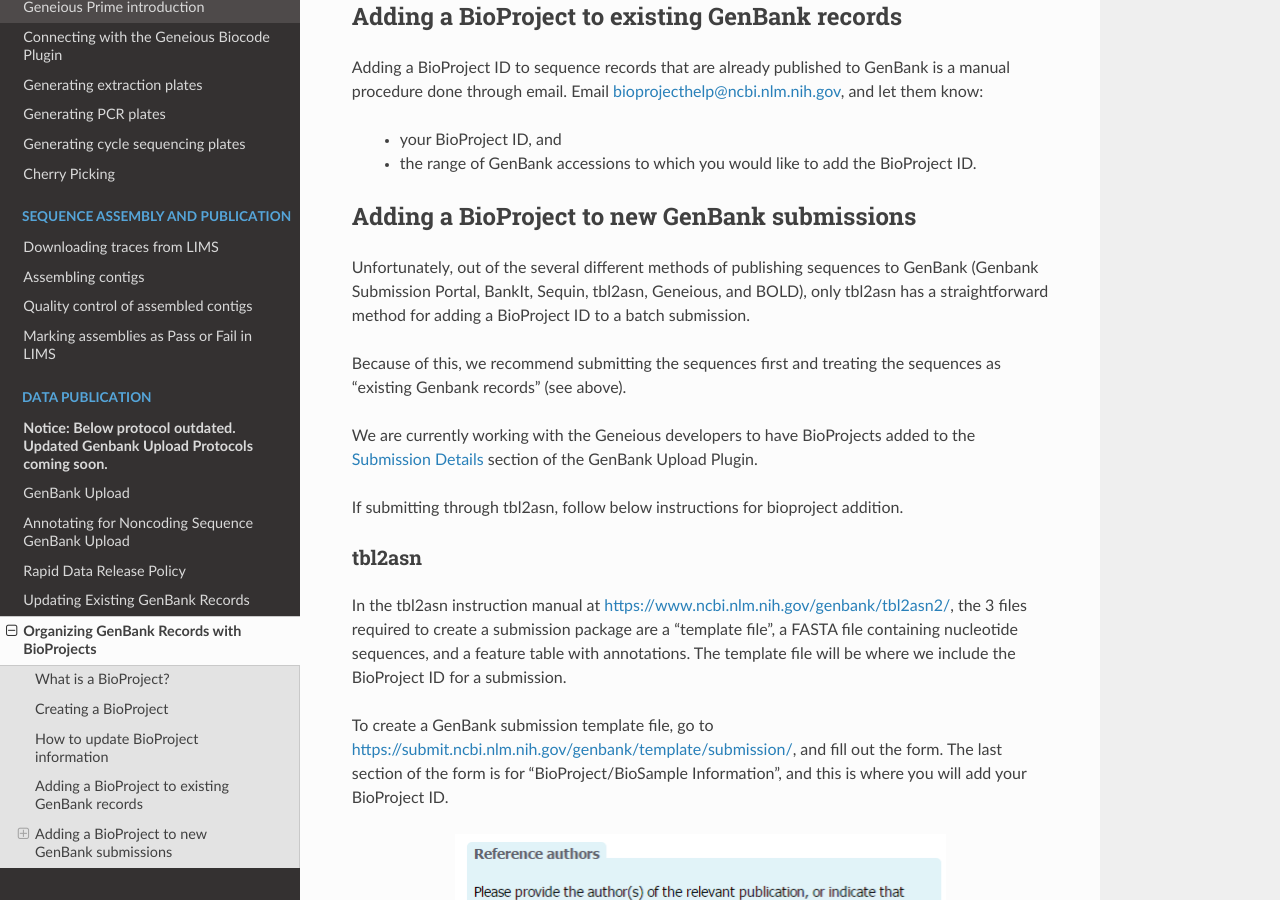
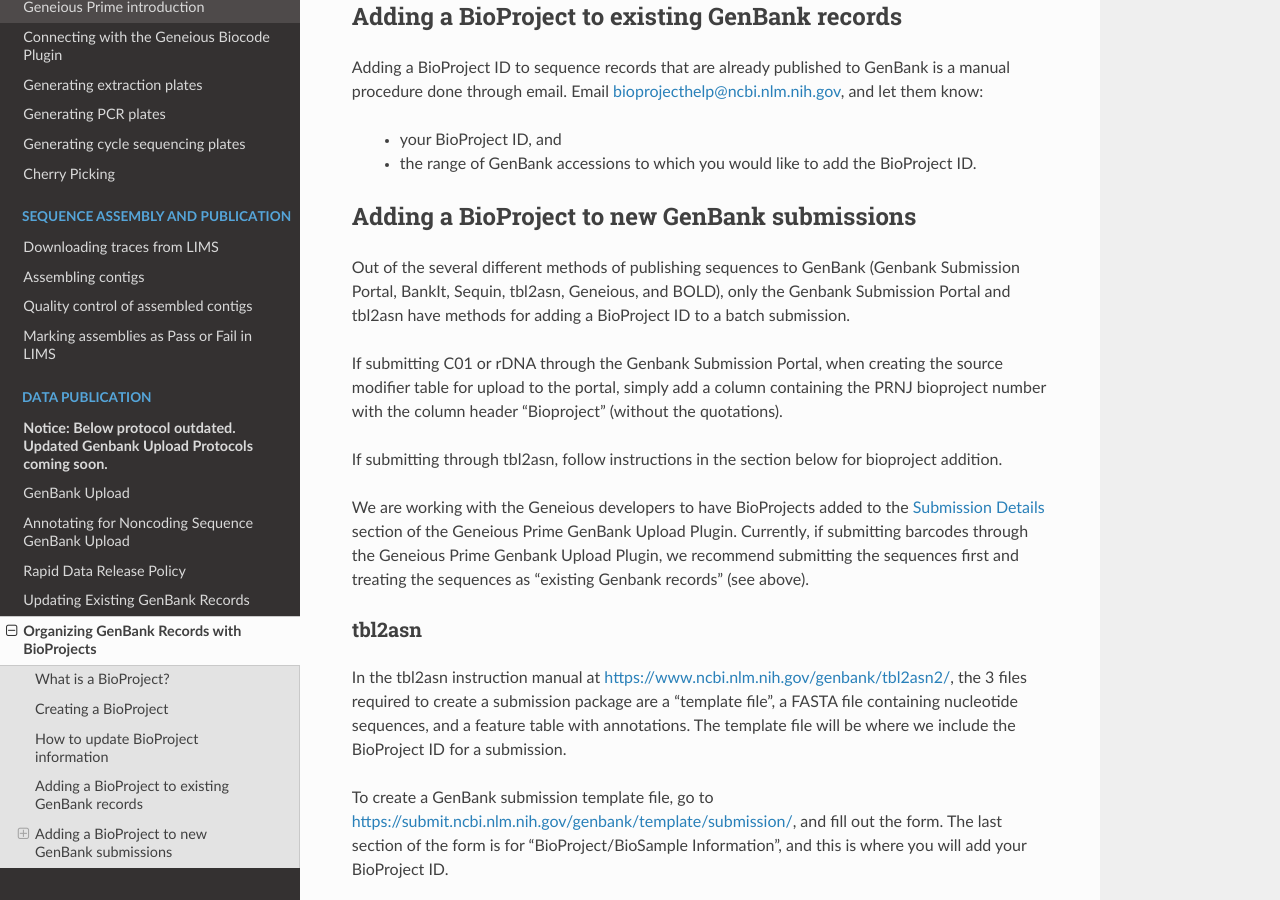
Before and after one commit to SIBarcodeNetwork/ReadtheDocsMaster, a Sphinx documentation site: the page built from Docs/bioprojects.rst, in a window 1280 px wide and 900 px high, scrolled down 8433 px. Built offline with Sphinx 7.4.7 and the Read the Docs theme 2.0.0, drawn with Linux system fonts in a browser that asks for light colours.

Commit message:
Update bioprojects.rst

```diff
--- a/Docs/bioprojects.rst
+++ b/Docs/bioprojects.rst
@@ -143,13 +143,14 @@ Adding a BioProject ID to sequence records that are already published to GenBank
 Adding a BioProject to new GenBank submissions
 ----------------------------------------------
 
-Unfortunately, out of the several different methods of publishing sequences to GenBank (Genbank Submission Portal, BankIt, Sequin, tbl2asn, Geneious, and BOLD), only tbl2asn has a straightforward method for adding a BioProject ID to a batch submission.
+Out of the several different methods of publishing sequences to GenBank (Genbank Submission Portal, BankIt, Sequin, tbl2asn, Geneious, and BOLD), only the Genbank Submission Portal and tbl2asn have methods for adding a BioProject ID to a batch submission.
 
-Because of this, we recommend submitting the sequences first and treating the sequences as "existing Genbank records" (see above).
+If submitting C01 or rDNA through the Genbank Submission Portal, when creating the source modifier table for upload to the portal, simply add a column containing the PRNJ bioproject number with the column header "Bioproject" (without the quotations).
 
-We are currently working with the Geneious developers to have BioProjects added to the :ref:`gb_submission_details` section of the GenBank Upload Plugin.
+If submitting through tbl2asn, follow instructions in the section below for bioproject addition.
 
-If submitting through tbl2asn, follow below instructions for bioproject addition.
+We are working with the Geneious developers to have BioProjects added to the :ref:`gb_submission_details` section of the Geneious Prime GenBank Upload Plugin. Currently, if submitting barcodes through the Geneious Prime Genbank Upload Plugin, we recommend submitting the sequences first and treating the sequences as "existing Genbank records" (see above).
+
 
 tbl2asn
 ~~~~~~~
```
